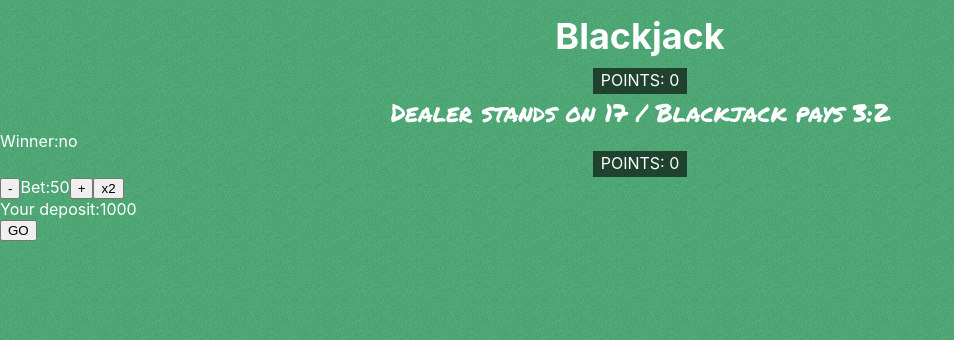
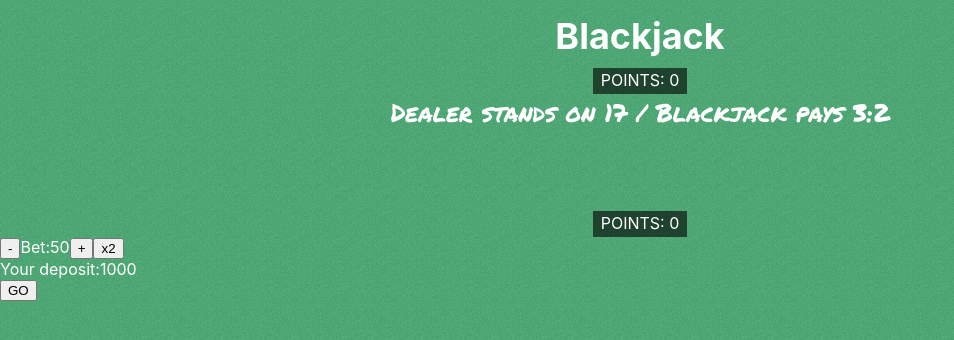
Before and after one commit to nikita2090/Blackjack, a React (Create React App) app: page / in a window 1280 px wide. Shown: the top 340 px of the page, without its empty margins (0-954 px from the left). Built offline with nearby package versions, Linux system fonts and the light colour scheme.

Commit message:
Component Winner has added.

```diff
--- a/src/components/game-table/GameTable.js
+++ b/src/components/game-table/GameTable.js
@@ -3,10 +3,12 @@ import React, { useReducer, useEffect } from 'react';
 /*import styles from './App.module.css';*/
 
 import Hand from '../hand/Hand';
+import Points from "../points/Points";
+import Rules from "../rules/Rules";
+import Winner from "../winner/Winner";
 import BetControls from "../bet-controls/BetControls";
 import GameControls from "../game-controls/GameControls";
-import Points from "../points/Points";
-import Rules from "../rules/Rules";
+
 
 import { cards, mixCards } from "../../sources/playingCards";
 import { calcPoints, calcWinner, calcDeposit } from "../../sources/calcFunctions";
@@ -172,7 +174,7 @@ const GameTable = () => {
 			<Points points={dealerPoints}/>
 
 			<Rules/>
-			<div>Winner:{winner}</div>
+			<Winner winner={winner}/>
 
 			<Points points={userPoints}/>
 			<Hand hand={userHand}/>
--- /dev/null
+++ b/src/components/winner/Winner.js
@@ -0,0 +1,37 @@
+import React from 'react';
+
+import styles from './Winner.module.css';
+
+
+const { wrap, win } = styles;
+
+const Winner = ({ winner }) => {
+	let content;
+	switch (winner) {
+		case 'push':
+			content = 'Push';
+			break;
+
+		case 'no':
+		case '':
+		case null:
+			content = '';
+			break;
+
+		default:
+			content = `${upFirstLetter(winner)} wins!`
+	}
+
+	return (
+		<div className={wrap}>
+			<span className={win}>{content}</span>
+		</div>
+	);
+};
+
+const upFirstLetter = (string) => {
+	if (!string) return string;
+	return string[0].toUpperCase() + string.slice(1)
+};
+
+export default Winner;
--- /dev/null
+++ b/src/components/winner/Winner.module.css
@@ -0,0 +1,10 @@
+.wrap {
+	height: 80px;
+	display: flex;
+	justify-content: center;
+	align-items: center;
+}
+
+.win {
+	font-size: 20px;
+}
```
